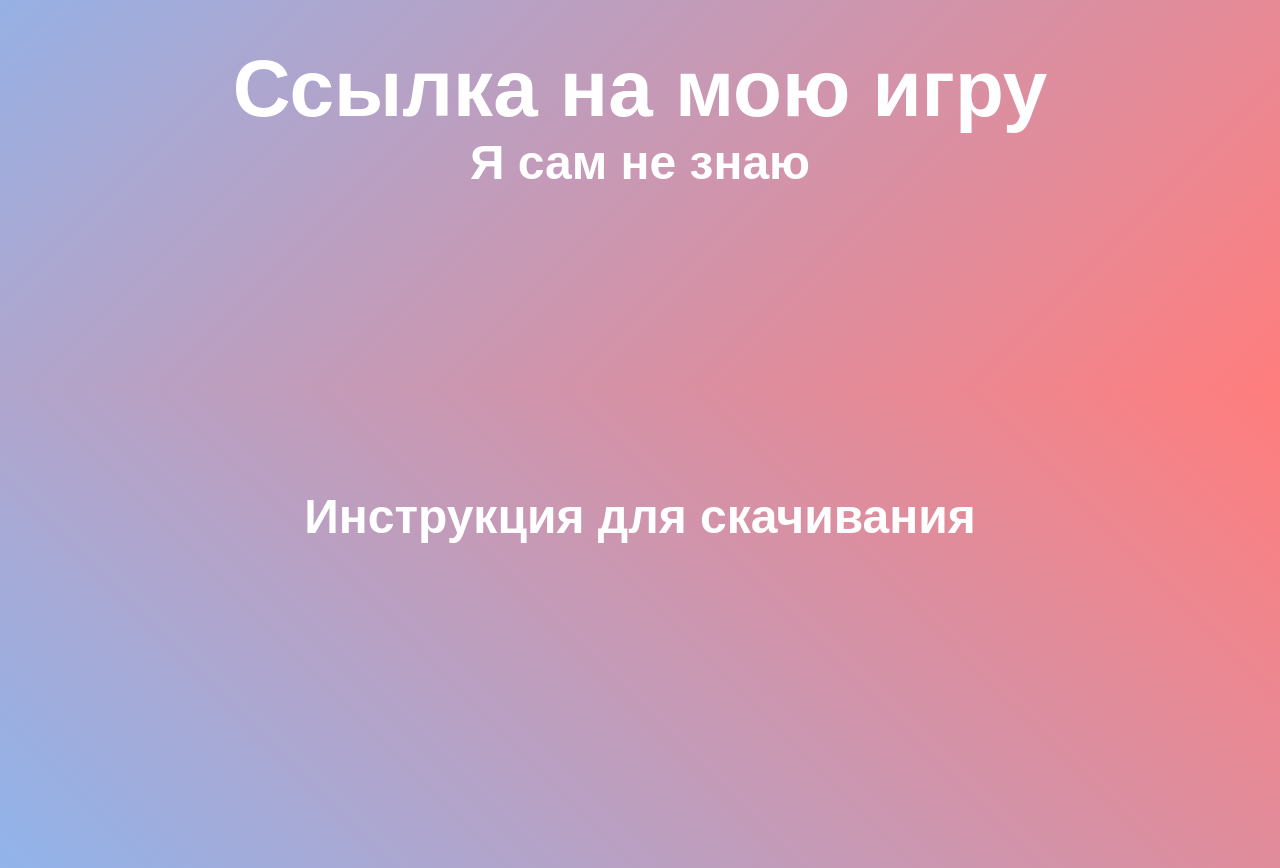
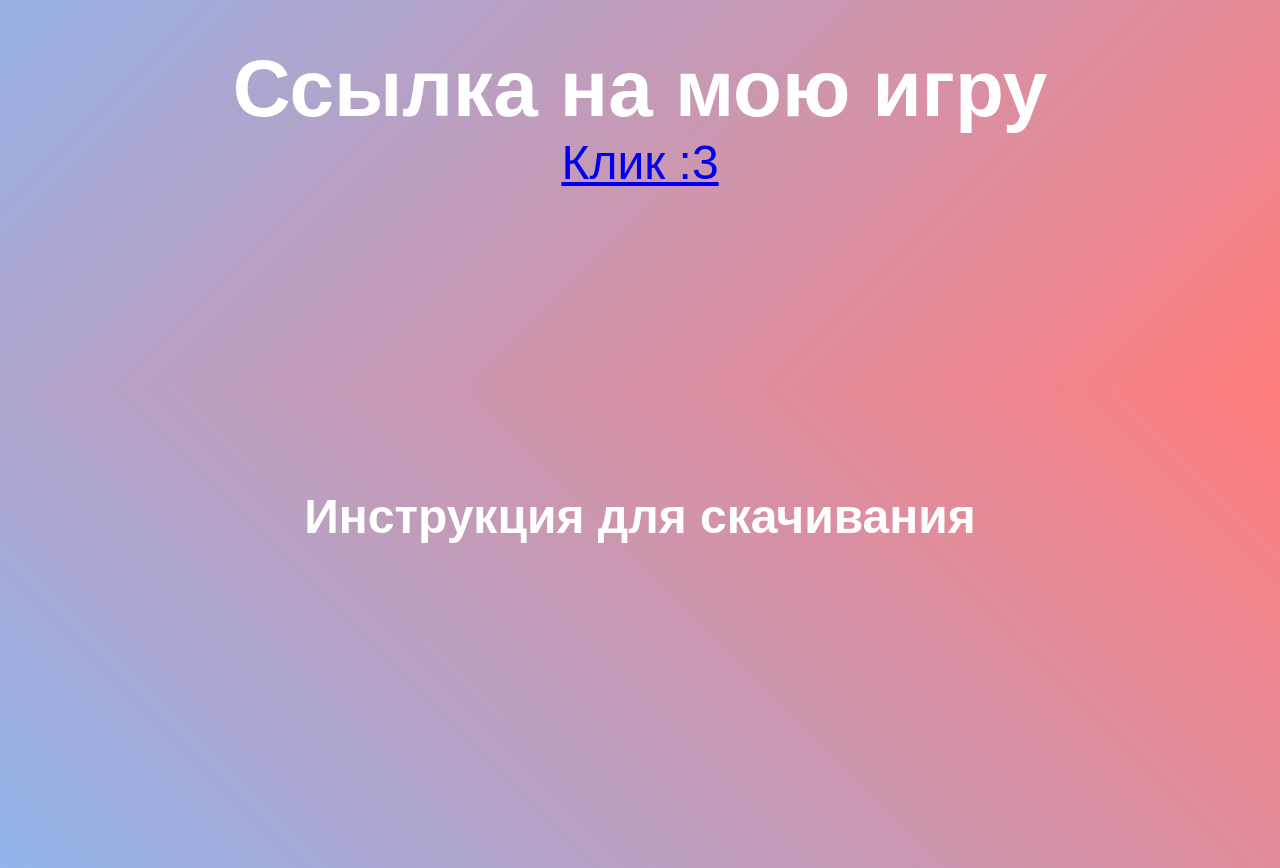
Before and after one commit to riri22773-svg/my-website, a plain HTML site: page index.html in a window 1280 px wide. Shown: the part 2660-3528 px from the top of the page. Drawn offline with Linux system fonts and the light colour scheme.

Commit message:
Update index.html

```diff
--- a/index.html
+++ b/index.html
@@ -54,7 +54,9 @@
 
         <div class="game-center">
             <h1 class="mygame">Ссылка на мою игру</h1>
-            <h2 class="link-game">Я сам не знаю</h2>
+            <div class="link-game">
+                <a href="https://drive.google.com/drive/folders/150sUw2pMsRMX9gXq-mWer8LRsmCN1vPc?usp=sharing">Клик :3</a>
+            </div>
         </div>
     </section>
 
@@ -71,4 +73,5 @@
 
     <script src="script.js"></script>
 </body>
+
 </html>
```
